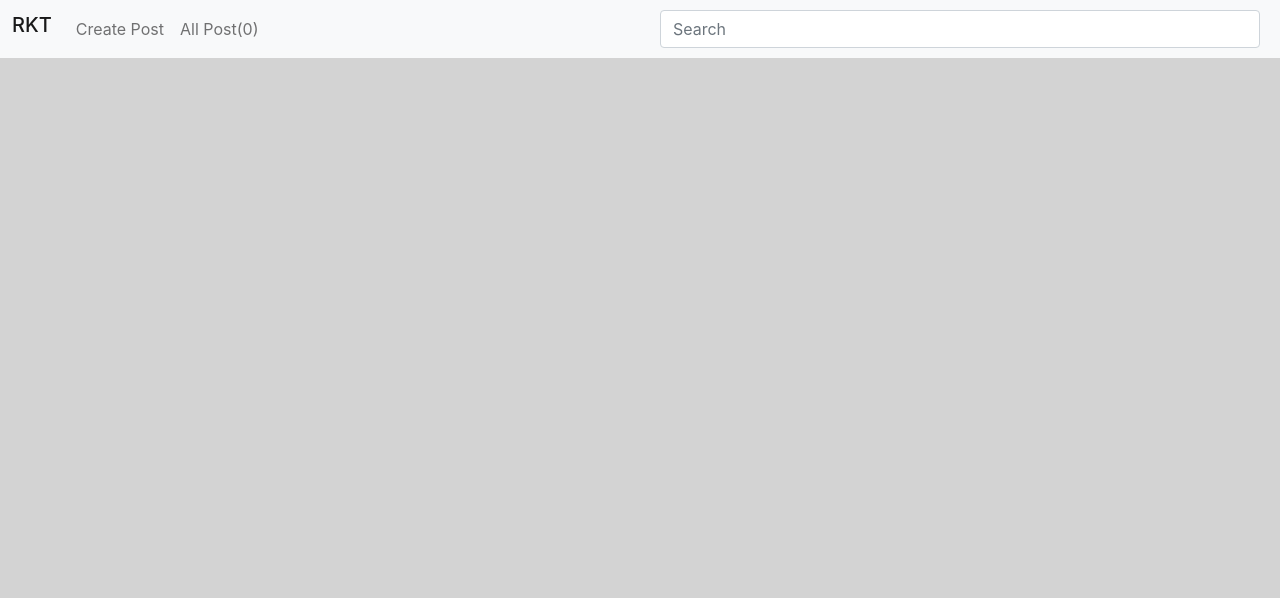
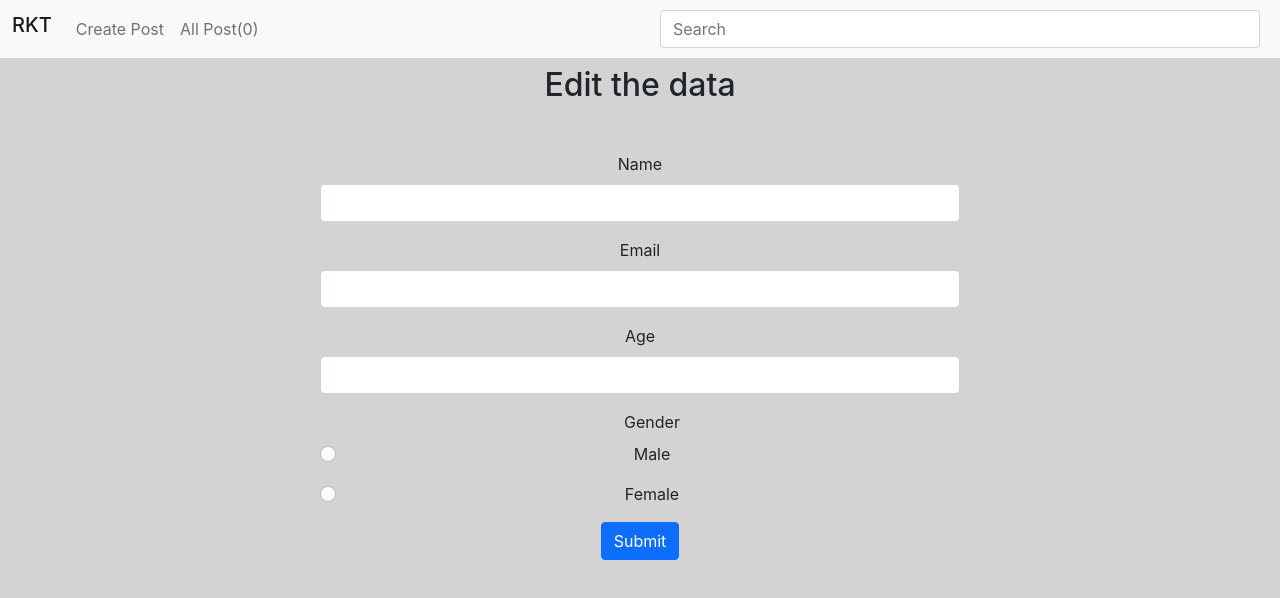
Before and after one commit to Samiksha845-23/crud_app, a React (Create React App) app: page /edit/1 in a window 1280 px wide. Shown: the top 598 px of the page. Built offline with nearby package versions, Linux system fonts and the light colour scheme.

Commit message:
edit done

```diff
--- a/src/App.js
+++ b/src/App.js
@@ -3,6 +3,7 @@ import React from "react";
 import Navbar from "./Components/Navbar";
 import Create from "./Components/Create";
 import Read from "./Components/Read";
+import Update from "./Components/Update";
 import { BrowserRouter, Route, Routes } from "react-router-dom";
 function App() {
   return (
@@ -11,7 +12,8 @@ function App() {
         <Navbar />
         <Routes>
           <Route exact path="/" element={<Create />} />
-          <Route exact path="/read" element={<Read />}  />
+          <Route exact path="/read" element={<Read />} />
+          <Route exact path="/edit/:id" element={<Update />} />
         </Routes>
       </BrowserRouter>
     </div>
--- a/src/Components/Navbar.jsx
+++ b/src/Components/Navbar.jsx
@@ -1,9 +1,11 @@
-import React from 'react';
+import React, { useState } from 'react';
 import { useSelector } from 'react-redux';
 
 const Navbar = () => {
 
-  const allusers = useSelector((state) => state.app.users)
+  const allusers = useSelector((state) => state.app.users);
+
+const [searchData , setSearchData] = useState('');
   return (
     <div>
       <nav className="navbar navbar-expand-lg navbar-light bg-light">
@@ -20,8 +22,9 @@ const Navbar = () => {
         </li>
                       </ul>
 
-        <input className="form-control me-2 w-50" type="search" placeholder="Search" aria-label="Search"/>
-        {/* <button className="btn btn-outline-success" type="submit">Search</button> */}
+            <input className="form-control me-2 w-50" type="search" placeholder="Search" aria-label="Search"
+              onChange={(e) => setSearchData(e.target.value)}
+        />
     </div>
   </div>
 </nav>
--- a/src/Components/Read.jsx
+++ b/src/Components/Read.jsx
@@ -46,7 +46,7 @@ const Read = () => {
                 >
                   View
                 </button>
-                <Link className="card-link">Edit</Link>
+                <Link to={`/edit/${ele.id}` } className="card-link">Edit</Link>
                 <Link
                   onClick={() => dispatch(deleteUser(ele.id))}
                   className="card-link"
--- /dev/null
+++ b/src/Components/Update.jsx
@@ -0,0 +1,97 @@
+import React, { useState, useEffect } from "react";
+import { useNavigate, useParams } from "react-router-dom";
+import { useDispatch, useSelector } from "react-redux";
+import { updateUser } from "../features/userDetailSlice";
+const Update = () => {
+  const { id } = useParams();
+  const dispatch = useDispatch();
+  const navigate = useNavigate();
+  const [updateData, setUpdateData] = useState();
+  const { users, loading } = useSelector((state) => state.app);
+
+  useEffect(() => {
+    if (id) {
+      const singleUser = users.filter((ele) => ele.id === id);
+      setUpdateData(singleUser[0]);
+    }
+  }, []);
+  const newData = (e) => {
+    setUpdateData({ ...updateData, [e.target.name]: e.target.value });
+  };
+  console.log(updateData);
+  const handleUpdate = (e) => {
+    e.preventDefault();
+    dispatch(updateUser(updateData));
+    navigate("/read");
+  };
+
+  return (
+    <div>
+      <h2 className="my-2">Edit the data</h2>
+      <form className="w-50 mx-auto my-5 " onSubmit={handleUpdate}>
+        <div className="mb-3">
+          <label htmlFor="exampleInputEmail1" className="form-label">
+            Name
+          </label>
+          <input
+            type="text"
+            className="form-control"
+            name="name"
+            value={updateData && updateData.name}
+            onChange={newData}
+          />
+        </div>
+        <div className="mb-3">
+          <label className="form-label">Email</label>
+          <input
+            type="text"
+            className="form-control"
+            name="email"
+            value={updateData && updateData.email}
+            onChange={newData}
+          />
+        </div>
+        <div className="mb-3">
+          <label className="form-label">Age</label>
+          <input
+            type="text"
+            className="form-control"
+            name="age"
+            value={updateData && updateData.age}
+            onChange={newData}
+          />
+        </div>
+        <div className="mb-3 form-check">
+          <label className="form-label"> Gender</label>
+          <div className="mb-3">
+            <input
+              className="form-check-input"
+              name="gender"
+              value="Male"
+              type="radio"
+              checked={updateData && updateData.gender === "Male"}
+              onChange={newData}
+            />
+            <label className="form-check-label">Male</label>
+          </div>
+          <div className="mb-3">
+            <input
+              className="form-check-input"
+              name="gender"
+              value="Female"
+              type="radio"
+              checked={updateData && updateData.gender === "Female"}
+              onChange={newData}
+            />
+            <label className="form-check-label">Female</label>
+          </div>
+        </div>
+        <button type="submit" className="btn btn-primary">
+          Submit
+        </button>
+      </form>
+    </div>
+  );
+};
+
+export default Update;
--- a/src/features/userDetailSlice.js
+++ b/src/features/userDetailSlice.js
@@ -61,6 +61,31 @@ export const deleteUser = createAsyncThunk(
   }
 );
 
+//Edit action
+export const updateUser = createAsyncThunk(
+  "updateUser",
+  async (data, { rejectWithValue }) => {
+    console.log("updated data", data);
+    const response = await fetch(
+      `https://65bfecc225a83926ab95dc58.mockapi.io/crud/${data.id}`,
+      {
+        method: "PUT",
+        headers: {
+          "Content-Type": "application/json",
+        },
+        body: JSON.stringify(data),
+      }
+    );
+
+    try {
+      const result = await response.json();
+      return result;
+    } catch (error) {
+      return rejectWithValue(error);
+    }
+  }
+);
+
 export const userDetail = createSlice({
   name: "userDetail",
   initialState: {
@@ -87,7 +112,7 @@ export const userDetail = createSlice({
       })
       .addCase(showUser.fulfilled, (state, action) => {
         state.loading = false;
-        state.users = (action.payload);
+        state.users = action.payload;
       })
       .addCase(showUser.rejected, (state, action) => {
         state.loading = false;
@@ -99,14 +124,25 @@ export const userDetail = createSlice({
       .addCase(deleteUser.fulfilled, (state, action) => {
         state.loading = false;
         const { id } = action.payload;
-      if(id)
-      {  state.users = state.users.filter((ele) => ele.id !== id);}
+        if (id) {
+          state.users = state.users.filter((ele) => ele.id !== id);
+        }
         console.log("delete action", action.payload);
-
       })
       .addCase(deleteUser.rejected, (state, action) => {
         state.loading = false;
         state.error = action.payload;
+      })
+      .addCase(updateUser.pending, (state) => {
+        state.loading = true;
+      })
+      .addCase(updateUser.fulfilled, (state, action) => {
+        state.loading = false;
+        state.users = state.users.map((ele) => ele.id === action.payload.id ? action.payload : ele);
+      })
+      .addCase(updateUser.rejected, (state, action) => {
+        state.loading = false;
+        state.error = action.payload.message;
       });
   },
 });
```
